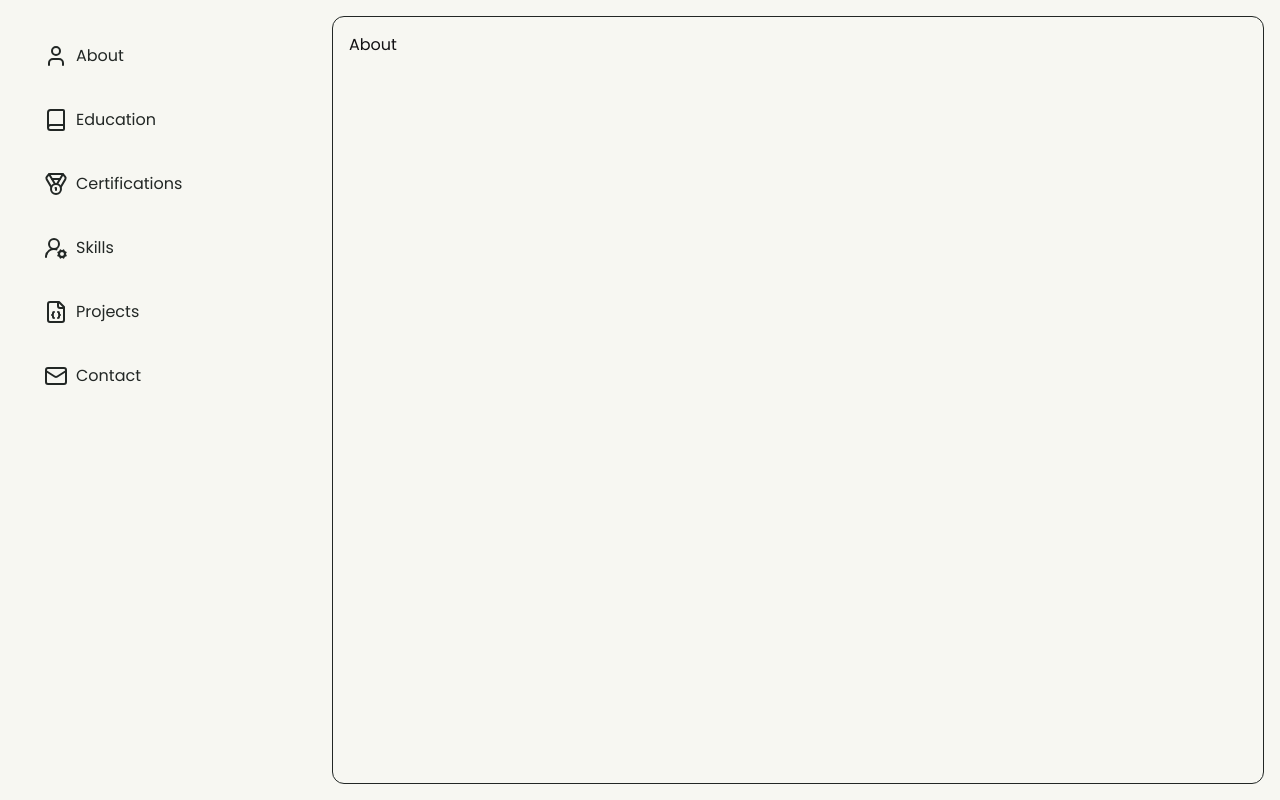
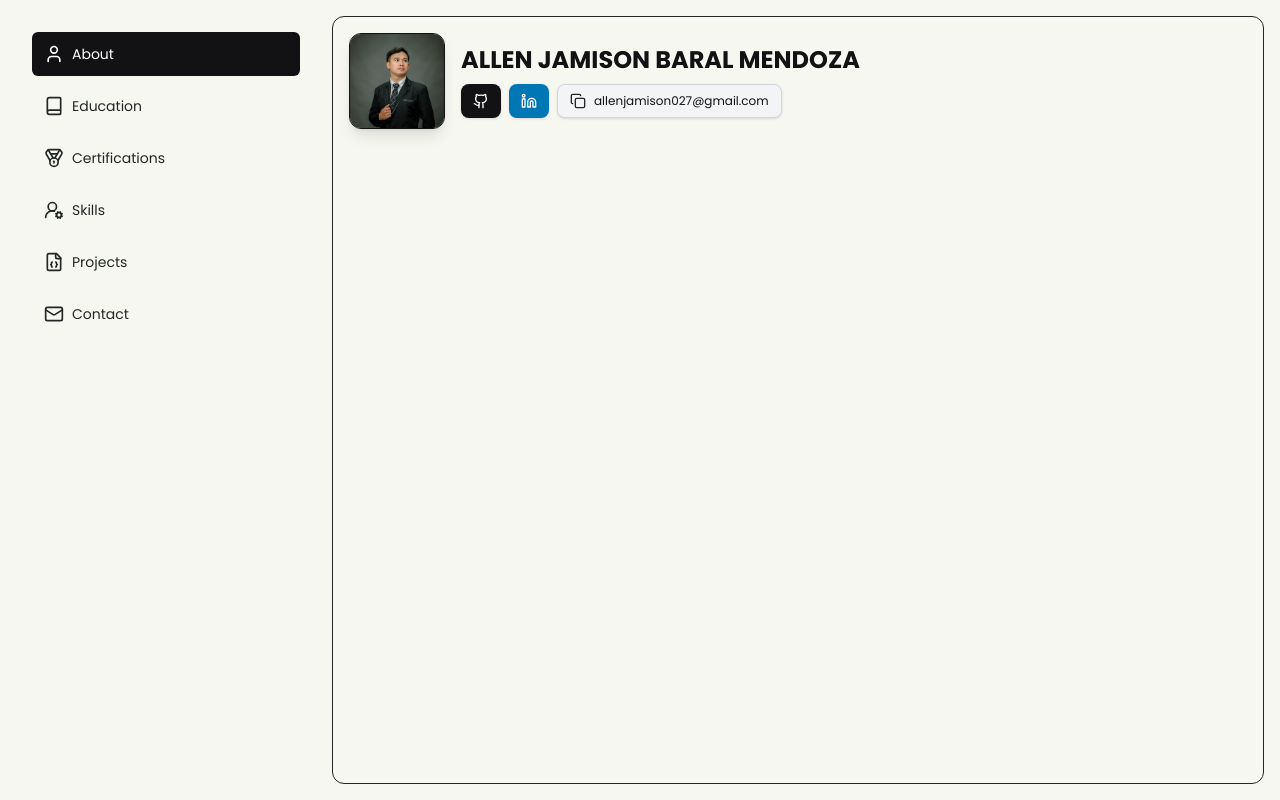
Before and after one commit to Teqnixx/portfolio, a React (Vite) app: page / in a window 1280 px wide. Built offline with nearby package versions, Linux system fonts and the light colour scheme.

Commit message:
Added the profile section in about page

```diff
--- a/src/App.tsx
+++ b/src/App.tsx
@@ -7,20 +7,20 @@ import Certifications from './pages/Certifications'
 import Skills from './pages/Skills'
 import Projects from './pages/Projects'
 import Contact from './pages/Contact'
+import data from './data/user.json'
 
 function App() {
 
   return (
-    <HashRouter basename={import.meta.env.BASE_URL}>
+    <HashRouter>
       <Routes>
         <Route path="/" element={<MainLayout />}>
-          <Route index element={<About />} />
-          <Route path="about" element={<About />} />
-          <Route path="education" element={<Education />} />
-          <Route path="certifications" element={<Certifications />} />
-          <Route path="skills" element={<Skills />} />
-          <Route path="projects" element={<Projects />} />
-          <Route path="contact" element={<Contact />} />
+          <Route path="/" element={<About user={data} />} />
+          <Route path="/education" element={<Education />} />
+          <Route path="/certifications" element={<Certifications />} />
+          <Route path="/skills" element={<Skills />} />
+          <Route path="/projects" element={<Projects />} />
+          <Route path="/contact" element={<Contact />} />
         </Route>
       </Routes>
     </HashRouter>
--- /dev/null
+++ b/src/components/IconButton.tsx
@@ -0,0 +1,71 @@
+import React from 'react';
+
+interface IconButtonProps {
+  icon: React.ReactNode;
+  label?: string;
+  link?: string;
+  href?: string;
+  onClick?: () => void;
+  className?: string;
+  style?: React.CSSProperties;
+  onMouseOver?: (e: React.MouseEvent<HTMLAnchorElement>) => void;
+  onMouseOut?: (e: React.MouseEvent<HTMLAnchorElement>) => void;
+  target?: string;
+  rel?: string;
+  type?: 'button' | 'submit' | 'reset';
+  ariaLabel?: string;
+}
+
+const IconButton: React.FC<IconButtonProps> = ({
+  icon,
+  label,
+  link,
+  href,
+  onClick,
+  className = '',
+  style,
+  onMouseOver,
+  onMouseOut,
+  target,
+  rel,
+  type = 'button',
+  ariaLabel
+}) => {
+  const baseClasses = "flex items-center gap-2 px-3 py-2 rounded-lg shadow transition-colors";
+  const url = link || href;
+
+  if (url) {
+    return (
+      <a
+        href={url}
+        target={target}
+        rel={rel}
+        className={`${baseClasses} ${className}`}
+        style={style}
+        onMouseOver={onMouseOver}
+        onMouseOut={onMouseOut}
+        aria-label={ariaLabel}
+      >
+        {icon}
+        {label && <span>{label}</span>}
+      </a>
+    );
+  }
+
+  return (
+    <button
+      type={type}
+      onClick={onClick}
+      className={`${baseClasses} cursor-pointer ${className}`}
+      style={style}
+      onMouseOver={onMouseOver as any}
+      onMouseOut={onMouseOut as any}
+      aria-label={ariaLabel}
+    >
+      {icon}
+      {label && <span>{label}</span>}
+    </button>
+  );
+};
+
+export default IconButton;
--- a/src/components/SideBar.tsx
+++ b/src/components/SideBar.tsx
@@ -8,7 +8,7 @@ export interface SidebarItem {
 }
 
 export const sidebarItems: SidebarItem[] = [
-  { label: "About", icon: User, route: "/about" },
+  { label: "About", icon: User, route: "/" },
   { label: "Education", icon: Book, route: "/education" },
   { label: "Certifications", icon: Medal, route: "/certifications" },
   { label: "Skills", icon: UserRoundCog, route: "/skills" },
@@ -23,7 +23,7 @@ interface SideBarProps {
 function SideBar({ className = "" }: SideBarProps) {
   return (
     <div className={`${className}`}>
-      <div className="flex flex-col gap-4">
+      <div className="flex flex-col gap-2">
         {sidebarItems.map((item) => (
           <NavLink
             key={item.label}
@@ -37,8 +37,8 @@ function SideBar({ className = "" }: SideBarProps) {
             }
             end
           >
-            <item.icon />
-            <span className="hidden md:block">{item.label}</span>
+            <item.icon size={20} />
+            <span className="hidden lg:block text-sm">{item.label}</span>
           </NavLink>
         ))}
       </div>
--- a/src/data/user.json
+++ b/src/data/user.json
@@ -4,13 +4,14 @@
     "profile": {
       "firstname": "Allen Jamison",
       "middlename": "Baral",
-      "middle-initial": "B.",
+      "middleInitial": "B.",
       "lastname": "Mendoza"
     },
     "contact": {
-      "phone-number": "09955762134",
+      "phoneNumber": "09955762134",
       "email": "allenjamison027@gmail.com",
-      "github": "https://github.com/Teqnixx"
+      "github": "https://github.com/Teqnixx",
+      "linkedin": "www.linkedin.com/in/allen-jamison-mendoza-18a4a7354"
     },
     "education": [
       {
--- a/src/layouts/MainLayout.tsx
+++ b/src/layouts/MainLayout.tsx
@@ -4,9 +4,9 @@ import BottomNav from "../components/BottomNav"
 
 function MainLayout() {
   return (
-    <div className="min-h-dvh flex flex-col sm:flex-row p-2 pb-20 sm:pb-0 md:p-4 sm:gap-4 font-poppins bg-background">
+    <div className="min-h-dvh flex flex-col sm:flex-row p-2 pb-20 sm:pb-2 md:p-4 sm:gap-4 font-poppins bg-background">
       <div className="hidden sm:block">
-        <SideBar className="md:w-[300px] h-fit p-2 md:p-4 rounded-xl" />
+        <SideBar className="lg:w-[300px] h-fit p-2 md:p-4 rounded-xl" />
       </div>
       <main className="flex flex-1 min-h-0 p-4 rounded-xl border border-secondary text-primary overflow-y-auto">
         <Outlet />
--- a/src/pages/About.tsx
+++ b/src/pages/About.tsx
@@ -1,6 +1,99 @@
-function About() {
+import { Copy, Github, Linkedin } from "lucide-react";
+import IconButton from "../components/IconButton";
+
+interface Education {
+  id: number;
+  degree: string;
+  achievement: string;
+  school: string;
+  address: string;
+  year: string;
+}
+
+interface Certificates {
+  id: number;
+  title: string;
+  issuer: string;
+  dateIssued: string;
+  imageUrl: string;
+  certificateLink: string;
+}
+
+interface Profile {
+  firstname: string;
+  middlename: string;
+  middleInitial: string;
+  lastname: string;
+}
+
+interface User {
+  education: Education[];
+  certificates: Certificates[];
+  profile: Profile;
+}
+
+interface AboutProps {
+  user: User[];
+}
+
+const About: React.FC<AboutProps> = ({ user }) => {
   return (
-    <div>About</div>
+    <>
+      {user.map((item, index) => {
+        return (
+          <section key={index} className="w-full">
+            <div className="flex flex-col sm:flex-row items-center sm:items-start mt-4 sm:mt-0 justify-center sm:justify-start">
+              <img
+                className="w-24 h-24 rounded-xl object-cover border-1 border-primary shadow-lg"
+                src="./src/assets/background-pic.webp"
+                alt="Profile"
+              />
+              <div className="sm:ml-4 mt-4 sm:mt-0 flex flex-col justify-center gap-2 h-24 sm:h-24" style={{ height: '6rem' }}>
+                <div>
+                  <h1 className="text-sm text-center sm:text-start sm:text-xl md:text-2xl font-bold text-primary uppercase">
+                    {item.profile.firstname + ' ' + item.profile.middlename + ' ' + item.profile.lastname}
+                  </h1>
+                </div>
+                  <div className="flex flex-col xs:flex-row gap-2">
+                    <div className="flex gap-2 justify-center">
+                      <IconButton
+                        icon={<Github size={16} />}
+                        link="https://github.com/Teqnixx"
+                        target="_blank"
+                        rel="noopener noreferrer"
+                        className="bg-primary text-white hover:bg-secondary"
+                        ariaLabel="GitHub"
+                      />
+                      <IconButton
+                        icon={<Linkedin size={16} />}
+                        link="https://www.linkedin.com/in/allen-jamison-mendoza-18a4a7354"
+                        target="_blank"
+                        rel="noopener noreferrer"
+                        style={{
+                          backgroundColor: "#0077B5",
+                          color: "#fff"
+                        }}
+                        onMouseOver={e => (e.currentTarget.style.backgroundColor = "#005983")}
+                        onMouseOut={e => (e.currentTarget.style.backgroundColor = "#0077B5")}
+                        ariaLabel="LinkedIn"
+                      />
+                    </div>
+                    <IconButton
+                      icon={<Copy size={16} className="text-secondary hover:text-primary transition-colors" />}
+                      label="allenjamison027@gmail.com"
+                      onClick={() => {
+                        navigator.clipboard.writeText('allenjamison027@gmail.com');
+                      }}
+                      className="bg-gray-100 border border-gray-300 hover:bg-gray-200 text-xs"
+                      ariaLabel="Copy email"
+                    />
+                </div>
+              </div>
+            </div>
+          </section>
+        )
+      })}
+    </>
   )
 }
 
```
Also changed, not shown: src/assets/background-pic.jpg (deleted), src/assets/background-pic.webp (added), 5 other files (tests, documents, lock files or other folders).
